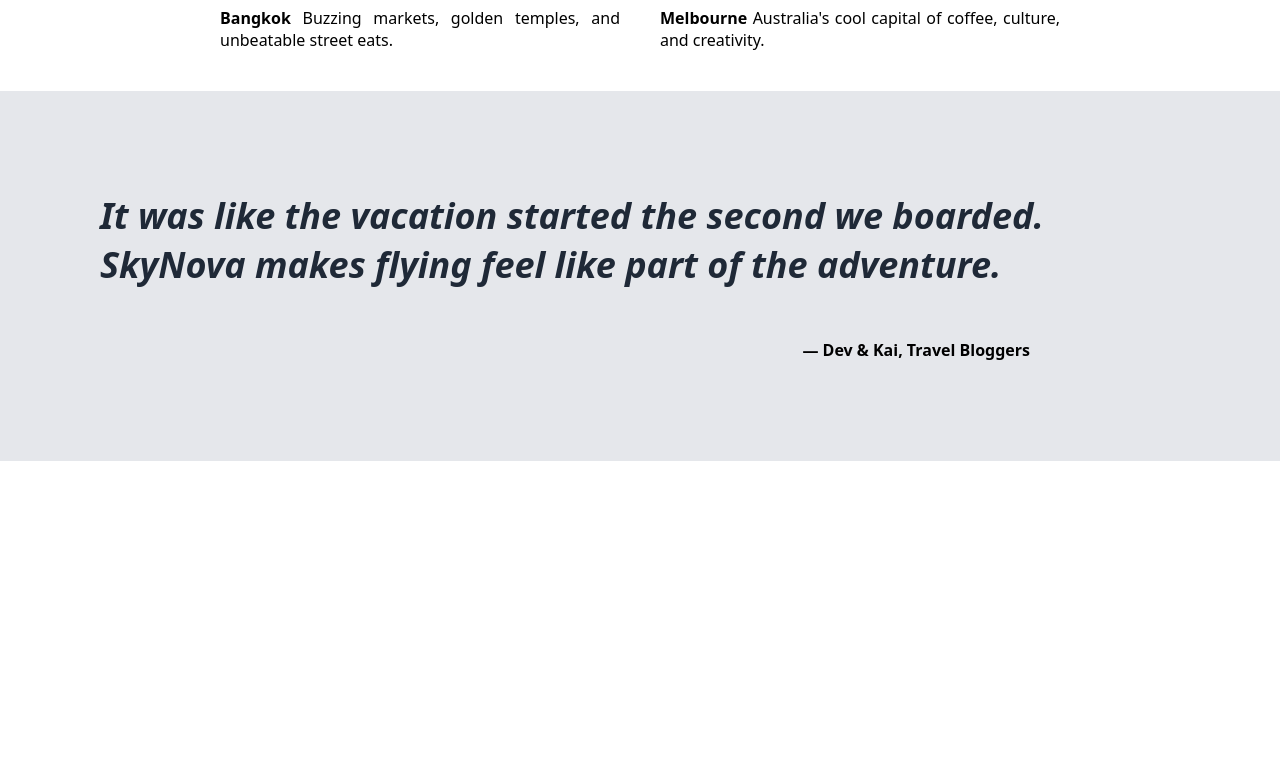
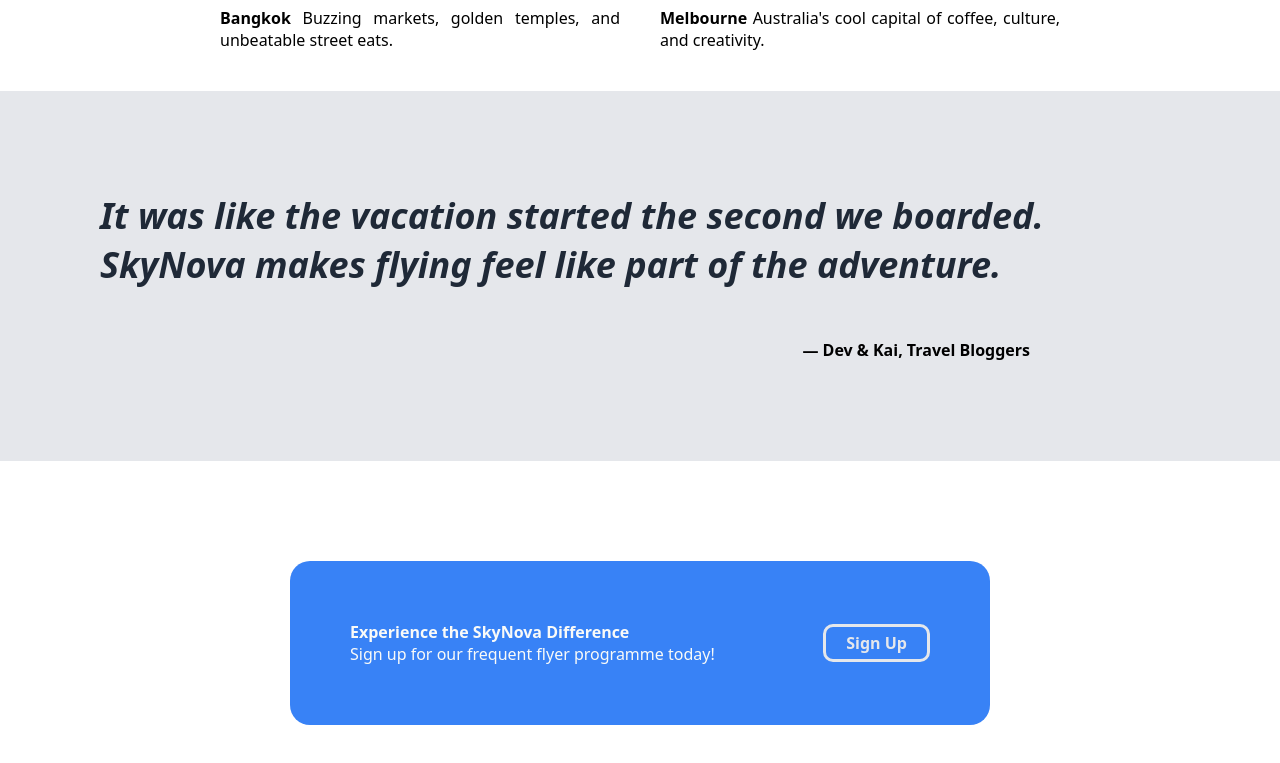
Before and after one commit to Cam-BW/odin-landing-page, a plain HTML site: page index.html in a window 1280 px wide. Shown: the part 1385-2148 px from the top of the page. Before the commit the page ends 1846 px from the top, so only its background shows below. Drawn offline with Linux system fonts and the light colour scheme.

Commit message:
completed call to action section

```diff
--- a/index.html
+++ b/index.html
@@ -51,4 +51,11 @@
     </h2>
     <p class="customers-name">— Dev & Kai, Travel Bloggers</p>
   </section>
+  <section class="frequent-flyer">
+    <div class="ff-left">
+    <div><strong>Experience the SkyNova Difference</strong></div>
+    <p>Sign up for our frequent flyer programme today!</p>
+    </div>
+    <button class="sign-up">Sign Up</button>
+  </section>
 </html>
--- a/style.css
+++ b/style.css
@@ -150,3 +150,39 @@
     margin-right: 150px;
     font-weight: bold;
 }
+
+.frequent-flyer {
+    margin: 100px auto;
+    display: flex;
+    justify-content: center;
+    align-items: center;
+    padding: 60px;
+    background-color: #3882f6;
+    max-width: 700px;
+    border-radius: 20px;
+}
+
+.sign-up {
+    margin-left:auto;
+    padding: 5px 20px;
+    font-size: 16px;
+    background-color: #3882f6;
+    border: solid #e5e7eb;
+    color: #e5e7eb;
+    font-weight: bold;
+    border-radius: 10px;
+    transition: all 0.3s ease;
+    cursor: pointer;
+}
+
+.sign-up:hover {
+    background-color: #2563eb; /* a slightly darker blue */
+    color: #f9faf8;
+    transform: translateY(-3px);
+    box-shadow: 0 6px 12px rgba(0, 0, 0, 0.2);
+}
+
+.ff-left {
+    color: #f9faf8;
+    font-size: 16px;
+}
```
